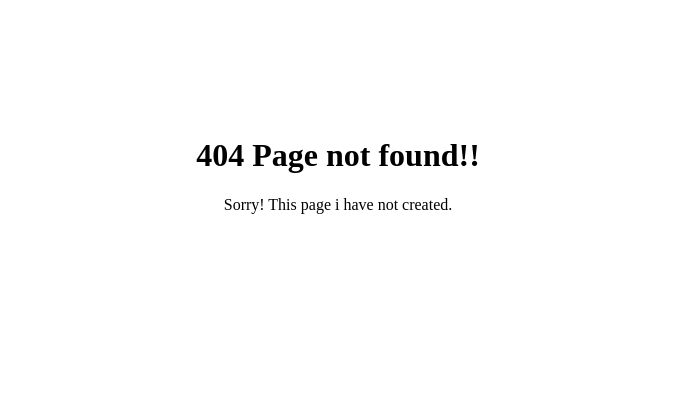
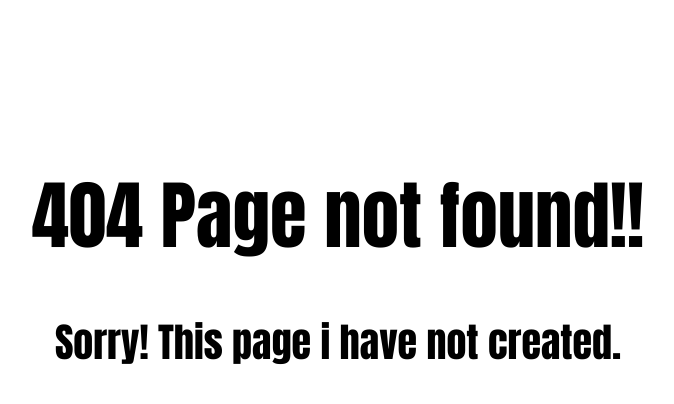
Before and after one commit to vransh/vriddhi, a Flask app: template templates/notfound.html in a window 1280 px wide. Shown: the top 404 px of the page, without its empty margins (302-976 px from the left). Run offline with Flask 3, Linux system fonts and the light colour scheme; the template is opened without the code that fills it, so the values that code supplies are empty; some web fonts are replaced.

Commit message:
Add files via upload

```diff
--- a/templates/notfound.html
+++ b/templates/notfound.html
@@ -4,10 +4,11 @@
 </br>
 </br>
 </br>
+<link href="{{url_for('static', filename='css/for_home.css')}}" rel="stylesheet">
 <center>
-    <h1>
+    <div class="notfound">
         404
         Page not found!!
-    </h1>
-    <p>Sorry! This page i have not created. </p>
+    </div>
+    <div class="nfs">Sorry! This page i have not created. </div>
 </center>
```
